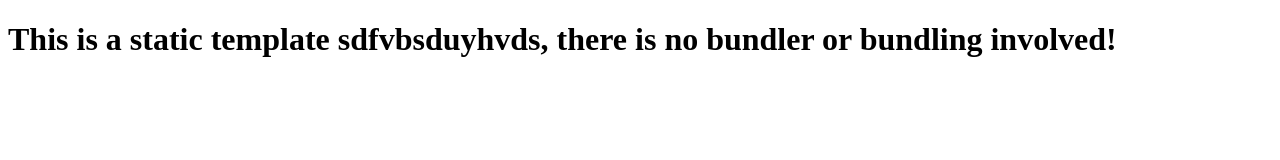
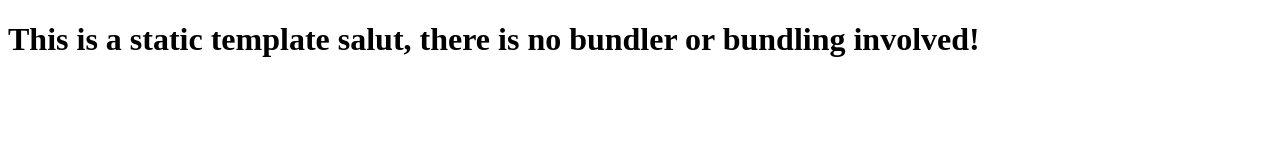
Before and after one commit to Gatsu7/OpenClassroomtest, a website: page index.html in a window 1280 px wide. Drawn offline with Linux system fonts and the light colour scheme.

Commit message:
OpenClassroomtest
first try

```diff
--- a/index.html
+++ b/index.html
@@ -7,6 +7,6 @@
     <title>Static Template</title>
   </head>
   <body>
-    <h1>This is a static template sdfvbsduyhvds, there is no bundler or bundling involved!</h1>
+    <h1>This is a static template salut, there is no bundler or bundling involved!</h1>
   </body>
 </html>
```
